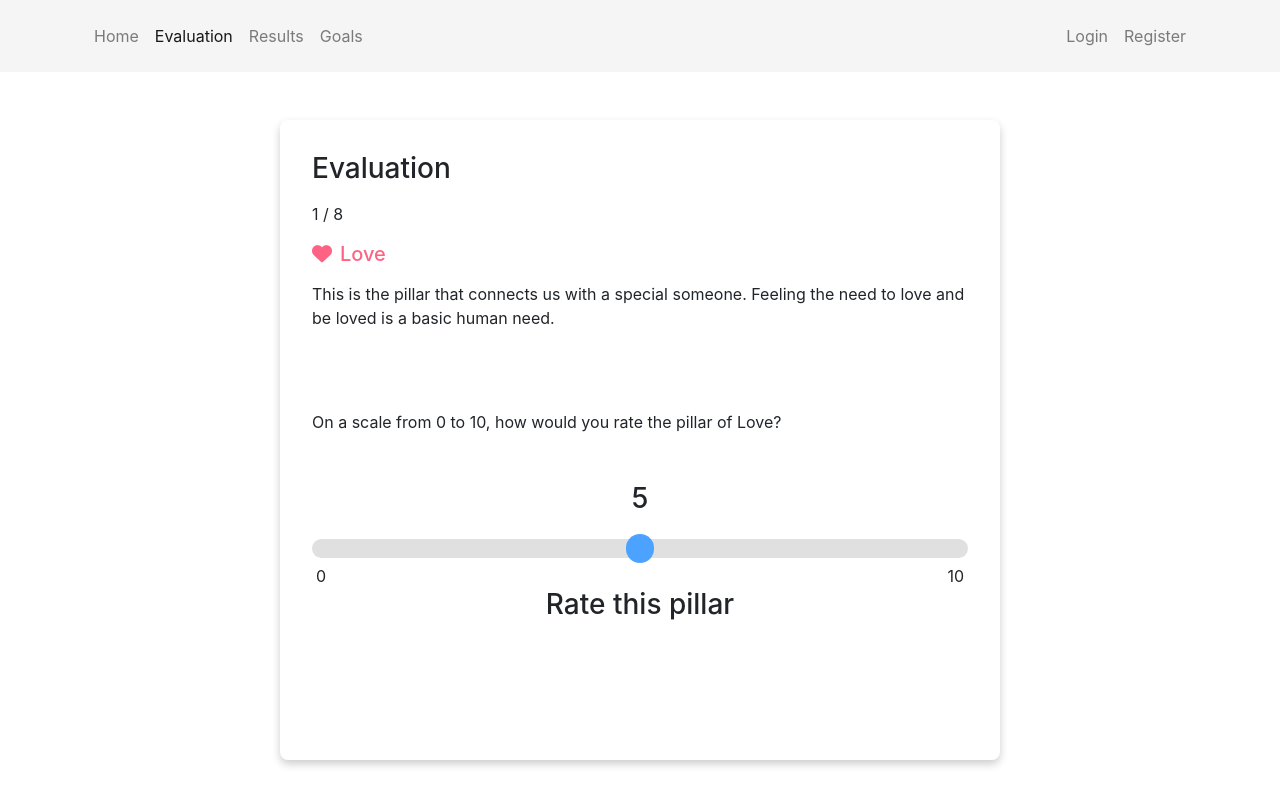
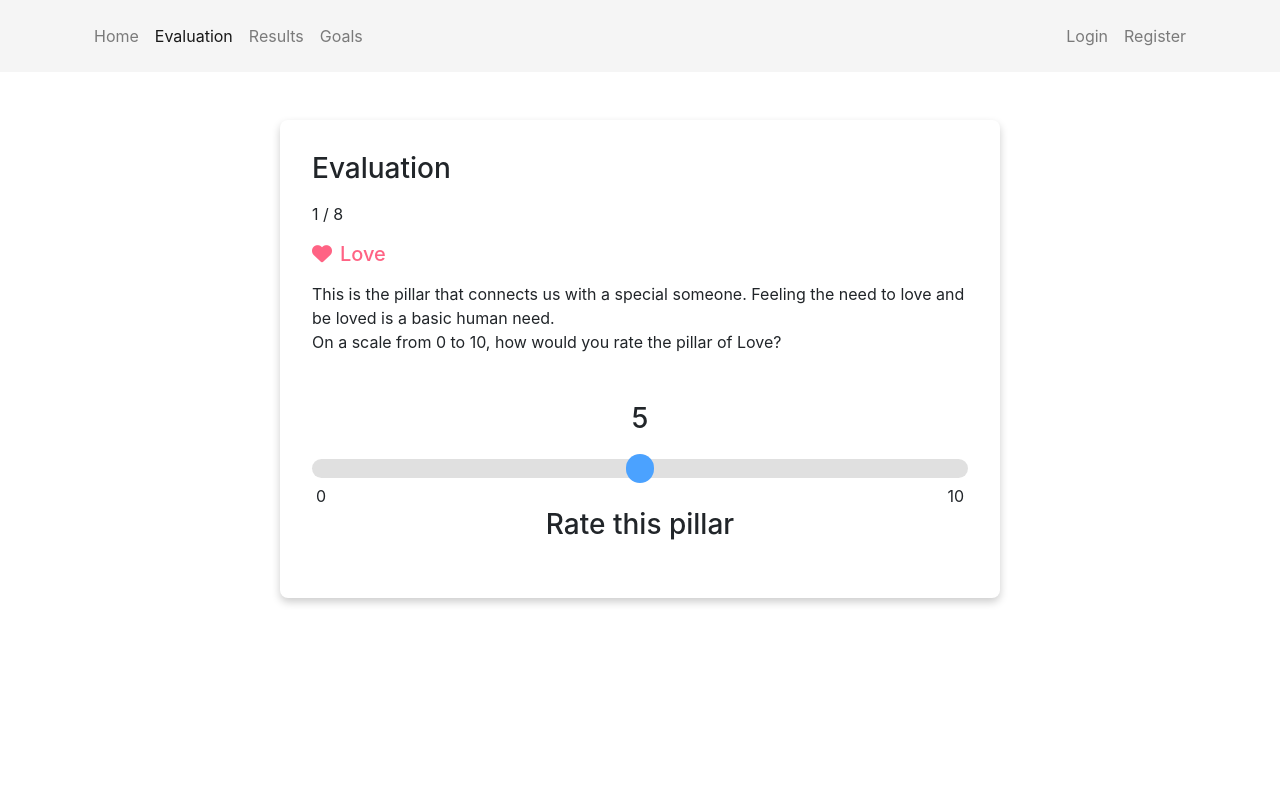
Before and after one commit to SilviuIordache/grow, a Vue app: page /evaluation in a window 1280 px wide. Built offline with nearby package versions, Linux system fonts and the light colour scheme; no server answers.

Commit message:
Adjust containers

```diff
--- a/src/views/Evaluation.vue
+++ b/src/views/Evaluation.vue
@@ -88,9 +88,7 @@ export default {
 
     .question-container
       width 45rem
-      height 40rem
-      #description-container
-        height 8rem
+
       .form-check
         cursor pointer
 
--- a/src/views/Results.vue
+++ b/src/views/Results.vue
@@ -16,10 +16,10 @@
             p.mb-1 {{ pillar.rating}} / 10
       .row
         .col-12
-          .restart-container.d-flex.justify-content-between.mt-4
-            button.btn.btn-outline-success.d-block.mb-2(role="button" type="button" @click="restart()") Restart Evaluation
-            button.btn.btn-outline-warning.d-block.mb-2(role="button" type="button" @click="edit()") Edit current Evaluation
-            button.btn.btn-primary.s.d-block.mb-2(role="button" type="button" @click="goToGoals()") Set Goals for low score pillars
+          .restart-container.d-flex.justify-content-start.mt-4
+            button.btn.btn-outline-success.d-block.mb-2.mr-4(role="button" type="button" @click="restart()") Restart
+            //- button.btn.btn-outline-warning.d-block.mb-2(role="button" type="button" @click="edit()") Edit current Evaluation
+            button.btn.btn-primary.s.d-block.mb-2(role="button" type="button" @click="goToGoals()") Set goals
     .row
       .col-12.mt-3.d-flex.justify-content-center
         #chart-container.grow-card
```
